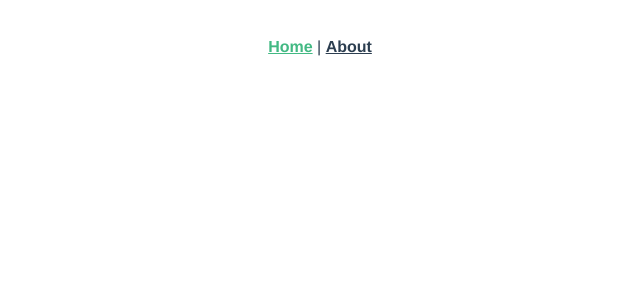
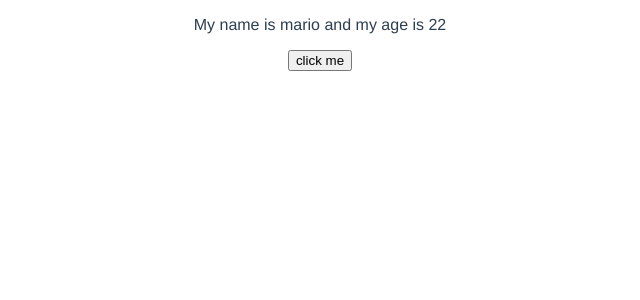
Before and after one commit to bhav380-2/vue3, a Vue app in the folder blog-app-vue3/: page / in a window 1280 px wide. Before the commit this address had no page. Shown: the top 300 px of the page, without its empty margins (320-960 px from the left). Built offline with nearby package versions, Linux system fonts and the light colour scheme.

Commit message:
creating setup() function- compositionAPI

```diff
--- a/blog-app-vue3/src/App.vue
+++ b/blog-app-vue3/src/App.vue
@@ -1,8 +1,4 @@
 <template>
-  <nav>
-    <router-link to="/">Home</router-link> |
-    <router-link to="/about">About</router-link>
-  </nav>
   <router-view/>
 </template>
 
@@ -14,17 +10,4 @@
   text-align: center;
   color: #2c3e50;
 }
-
-nav {
-  padding: 30px;
-}
-
-nav a {
-  font-weight: bold;
-  color: #2c3e50;
-}
-
-nav a.router-link-exact-active {
-  color: #42b983;
-}
 </style>
--- a/blog-app-vue3/src/views/HomeView.vue
+++ b/blog-app-vue3/src/views/HomeView.vue
@@ -1,5 +1,7 @@
 <template>
   <div class="home">
+    <p> My name is {{ name }} and my age is {{ 22 }}</p>
+    <button @click="handleClick"> click me</button>
   </div>
 </template>
 
@@ -8,5 +10,25 @@
 
 export default {
   name: 'HomeView',
+  setup(){
+
+    console.log('setup')
+    let name = 'mario';
+    let age = 30;
+
+    const handleClick = ()=>{
+      console.log('you clicked me')
+    }
+
+
+    return {
+      name:name,
+      age: age,
+      handleClick
+
+    }
+
+  },
+
 }
 </script>
```
